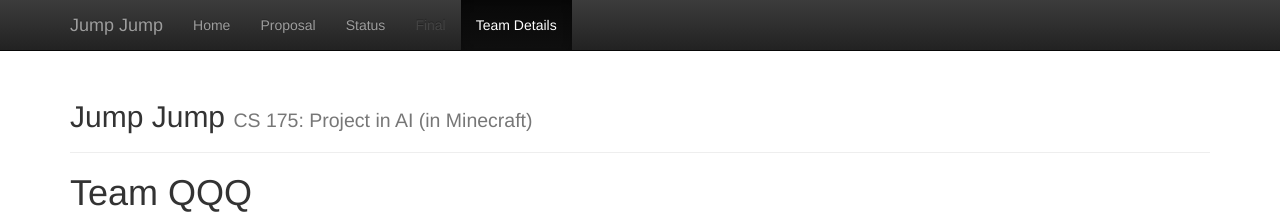
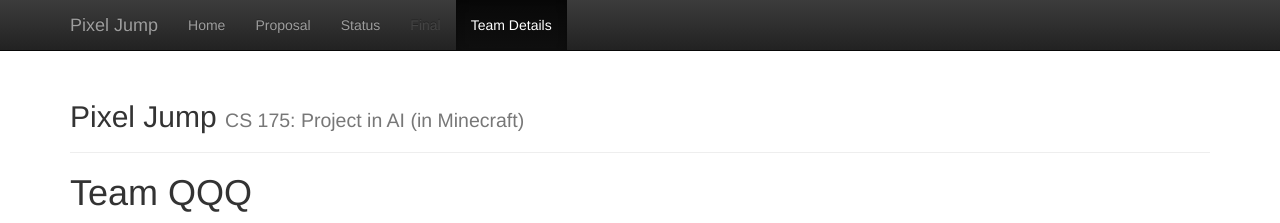
Before and after one commit to bikaylee/Jump-Jump, a Jekyll site: the page built from docs/team.md, in a window 1280 px wide. Shown: the top 223 px of the page. Built offline with Jekyll 4.4.1, drawn with Linux system fonts in a browser that asks for light colours.

Commit message:
Update _config.yml

```diff
--- a/docs/_config.yml
+++ b/docs/_config.yml
@@ -1,7 +1,7 @@
 ###########
 # site.title
 
-title:    'Jump Jump'
+title:    'Pixel Jump'
 subtitle: 'CS 175: Project in AI (in Minecraft)'
 
 
```
